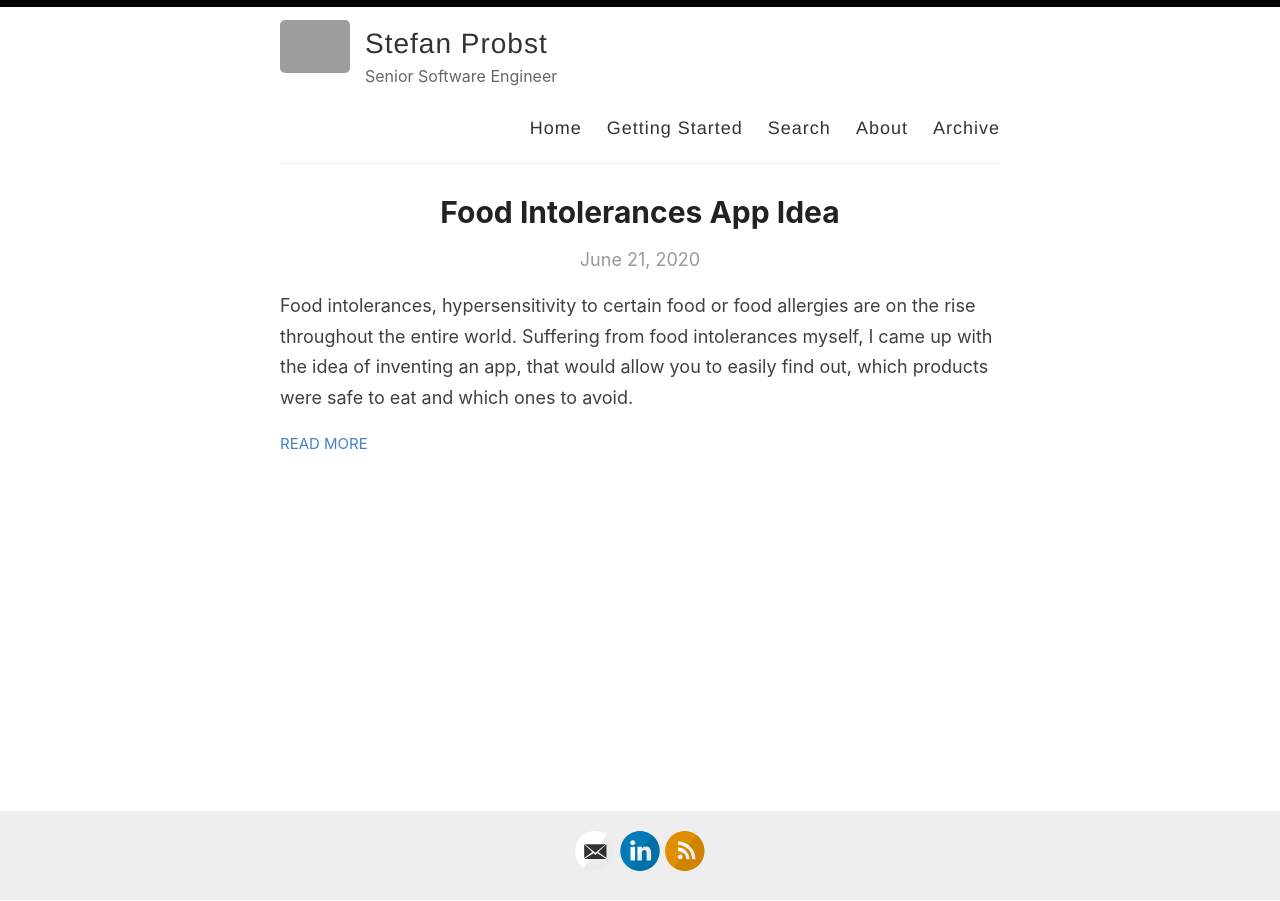
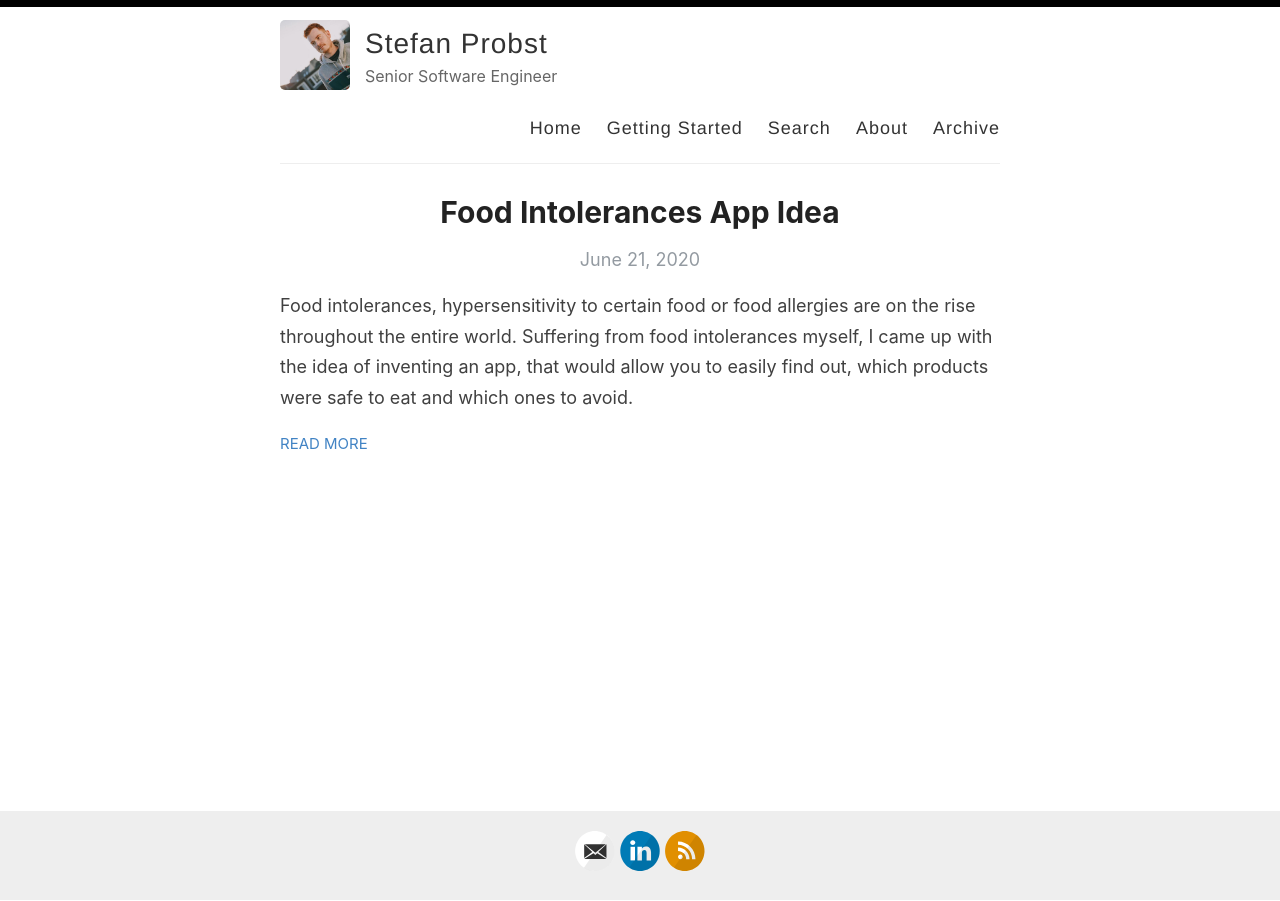
Before and after one commit to probststefan/code-blog, a Jekyll site: the page built from index.html, in a window 1280 px wide. Built offline with Jekyll 4.4.1, drawn with Linux system fonts in a browser that asks for light colours; the list of posts is cut into pages by our own code.

Commit message:
profile pic

```diff
--- a/_config.yml
+++ b/_config.yml
@@ -12,7 +12,7 @@ author: Stefan Probst
 description: Senior Software Engineer
 
 # URL of your avatar or profile pic (you could use your GitHub profile pic)
-avatar: https://avatars.githubusercontent.com/u/182016?v=4
+avatar: /images/stefan.jpeg
 
 #
 # Flags below are optional
```
Also changed, not shown: images/stefan.jpeg (added).
